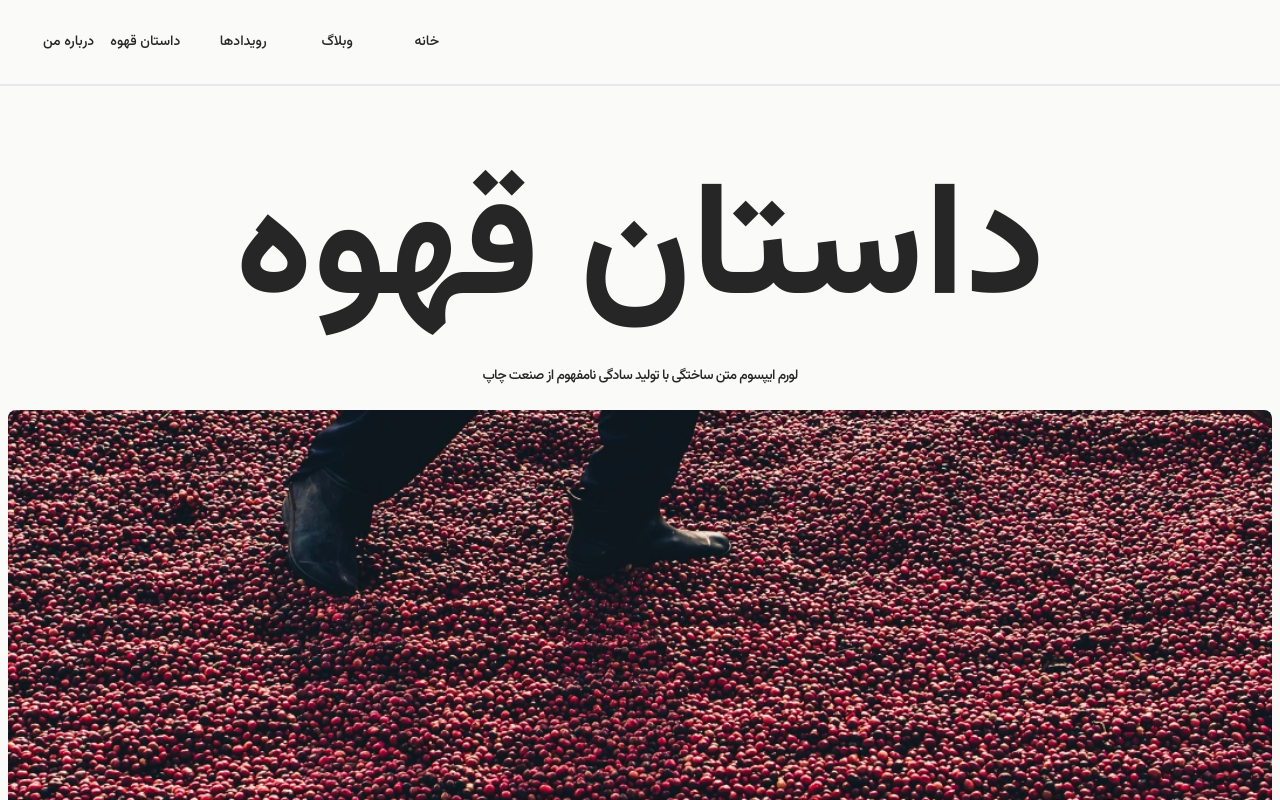
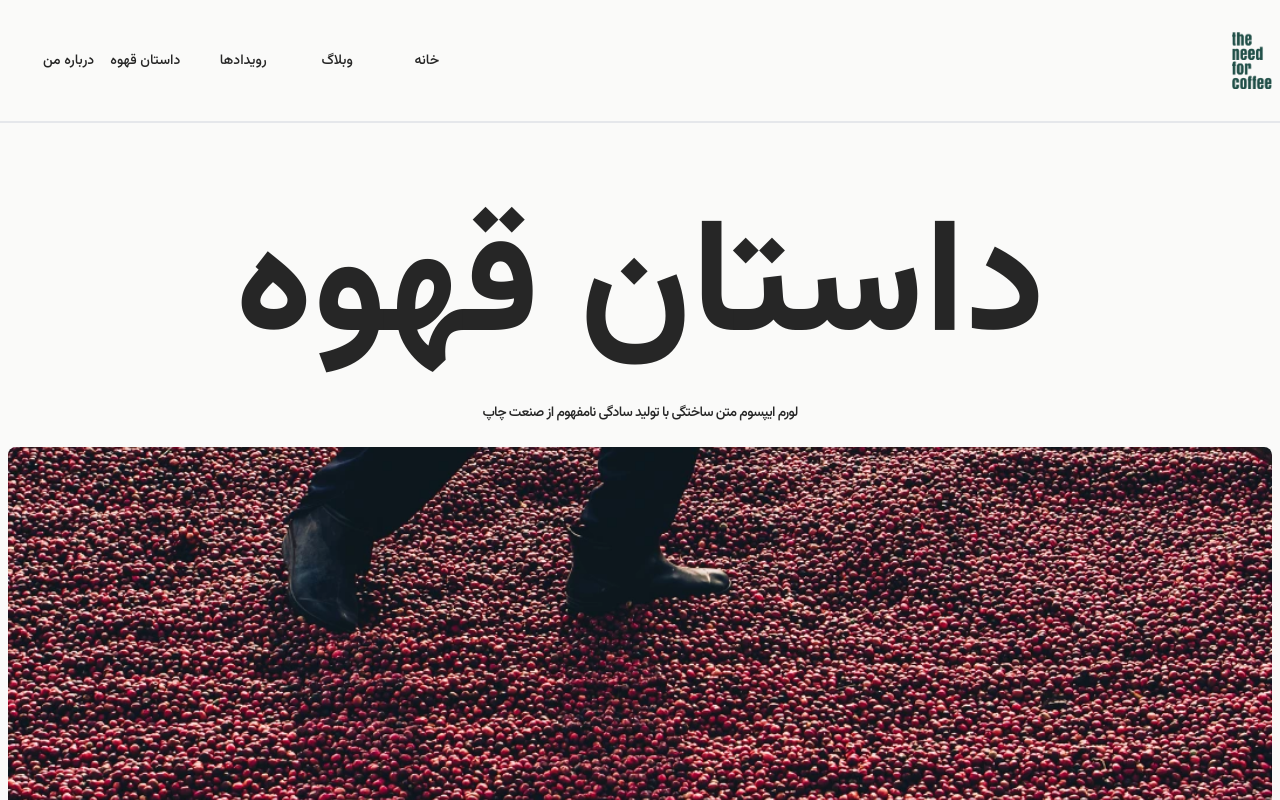
Before and after one commit to MhmmdEmmi/the-need-for-coffee, a React (Vite) app: page / in a window 1280 px wide. Shown: the top 800 px of the page. Built offline with nearby package versions, Linux system fonts and the light colour scheme.

Commit message:
update: navbar logo

```diff
--- a/src/components/Navbar.jsx
+++ b/src/components/Navbar.jsx
@@ -1,3 +1,4 @@
+import logo from "../assets/images/logo.webp";
 import { RiCloseLine, RiMenu3Line } from "@remixicon/react";
 import { useState } from "react";
 import { LINKS } from "../constants/index";
@@ -15,7 +16,7 @@
         <div className="max-w-7xl mx-auto flex justify-between items-center py-8">
           <div className="pr-2">
             <a href="#">
-              {/* <img src={logo} alt="logo" width={150} height={15} /> */}
+              <img src={logo} alt="logo" width={40} />
             </a>
           </div>
 
```
Also changed, not shown: src/assets/images/logo.webp (added).
